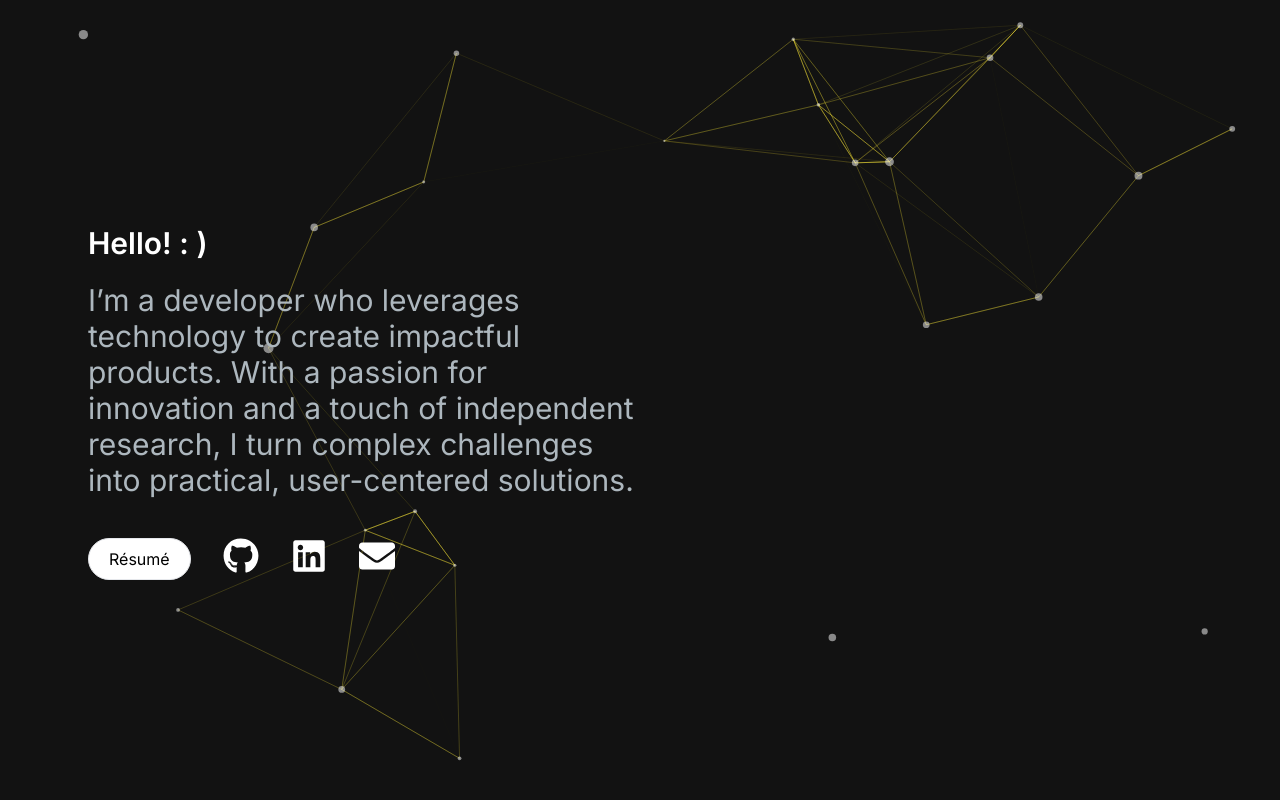
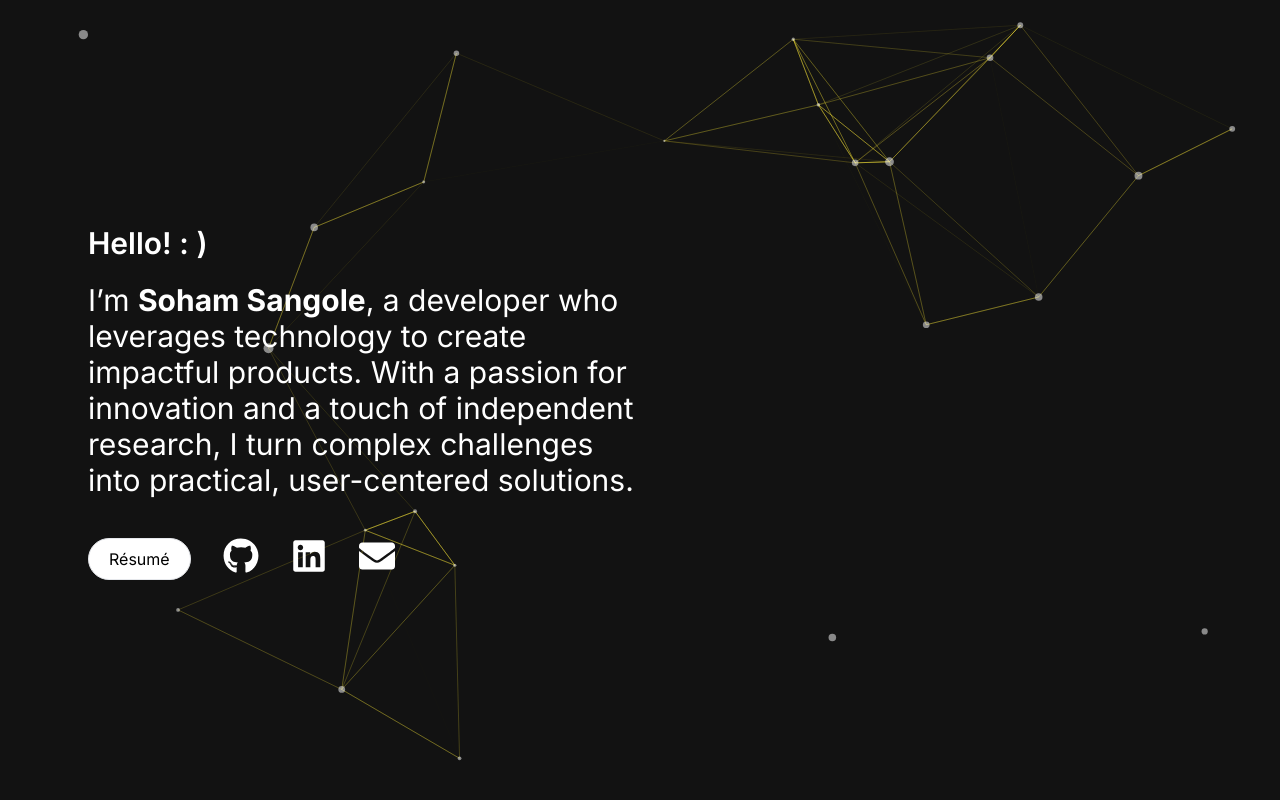
Before and after one commit to sohamsangole/portfolio-v3, a Next.js app: page / in a window 1280 px wide. Shown: the top 800 px of the page. Built offline with nearby package versions, Linux system fonts and the light colour scheme.

Commit message:
Updated Hero Section

```diff
--- a/src/app/components/HeroSection.jsx
+++ b/src/app/components/HeroSection.jsx
@@ -17,8 +17,8 @@ const HeroSection = () => {
           <h1 className="text-white mb-4 text-4xl sm:text-5xl lg:text-3xl lg:leading-normal font-semibold">
             Hello! : )
           </h1>
-          <p className="text-[#ADB7BE] text-base sm:text-lg mb-6 lg:text-3xl">
-            I’m a developer who leverages technology to create impactful products. With a passion for innovation and a touch of independent research, I turn complex challenges into practical, user-centered solutions.
+          <p className="text-white text-base sm:text-lg mb-6 lg:text-3xl">
+            I’m <strong>Soham Sangole</strong>, a developer who leverages technology to create impactful products. With a passion for innovation and a touch of independent research, I turn complex challenges into practical, user-centered solutions.
           </p>
           <div className="flex flex-col mt-4 sm:flex-row items-center sm:items-start justify-center sm:justify-center sm:space-x-8 space-y-6 sm:space-y-0">
             <Link
```
